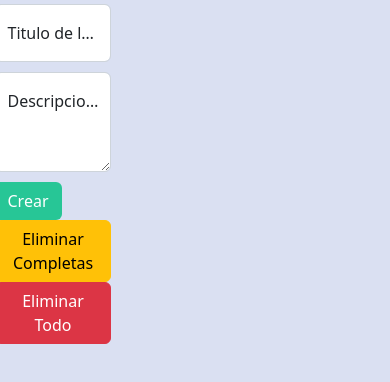
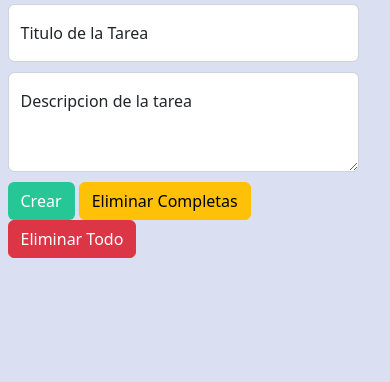
Before and after one commit to Facu-Ambrosio/Post-Its, a plain HTML site: page index.html in a window 390 px wide. Drawn offline with nearby package versions, Linux system fonts and the light colour scheme.

Commit message:
modifique los section para que sea responsive

```diff
--- a/index.html
+++ b/index.html
@@ -13,7 +13,7 @@
 <body>
   <main class="row">
     <!-- parte gestor -->
-            <section class="col-4 sectionGestor" >
+    <section class="col-md-4 col-sm-12 sectionGestor">
       <form action="" class="sectionForm" id="crear">
         <div class="input-group input-group-lg">
           <div class="form-floating">
@@ -22,11 +22,12 @@
           </div>
         </div>
         <div class="form-floating sectionDescripcion">
-                              <textarea class="form-control" placeholder="Leave a comment here" id="floatingTextarea2" name="descripcion"></textarea>
+          <textarea class="form-control" placeholder="Leave a comment here" id="floatingTextarea2"
+            name="descripcion"></textarea>
           <label for="floatingTextarea2">Descripcion de la tarea</label>
         </div>
         <div class="centrarSubmit">
-                              <input type="submit" value="Crear" class="btn botonSubmit" >
+          <input type="submit" value="Crear" class="btn botonSubmit">
           <button type="button" class="btn btn-warning" id="completas">
             Eliminar Completas
           </button>
@@ -36,7 +37,7 @@
     </section>
 
     <!-- parte tareas -->
-            <section class="col-8">
+    <section class="col-md-8 col-sm-12">
       <ul id="visor">
 
       </ul>
```
Also changed, not shown: 1 other file. Lines whose indentation alone changed are shown as unchanged.
